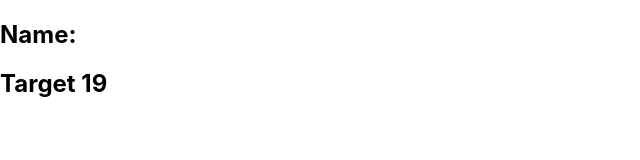
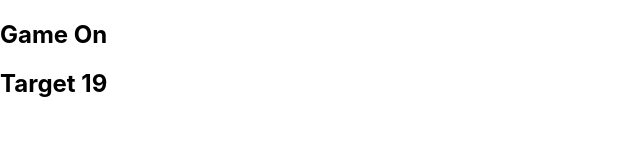
Before and after one commit to Astig-1982/darts-master-practice-2, a React (Create React App) app: page /game-page in a window 1280 px wide. Shown: the top 160 px of the page, without its empty margins (0-640 px from the left). Built offline with nearby package versions, Linux system fonts and the light colour scheme.

Commit message:
Changed text at the name

```diff
--- a/src/pages/game-page/game-page.component.jsx
+++ b/src/pages/game-page/game-page.component.jsx
@@ -10,7 +10,7 @@ const gamePage = ({ currentTarget, theName }) => {
     console.log(currentTarget)
     return(
         <div>
-            <h2>Name: {theName}</h2>
+            <h2>Game On {theName}</h2>
             <h2>Target {currentTarget}</h2>
         </div>
     );
```
